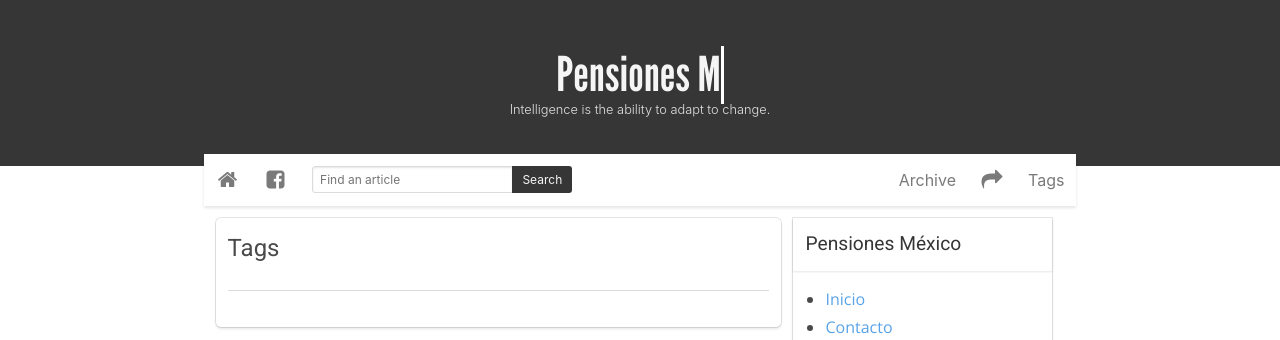
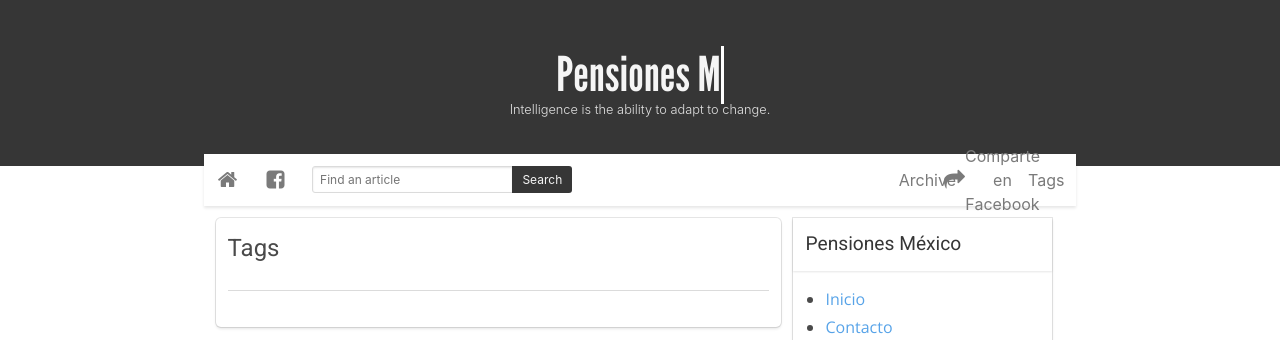
Before and after one commit to PensionesMexico/PensionesMexico.github.io, a Jekyll site: the page built from tags.html, in a window 1280 px wide. Shown: the top 340 px of the page. Built offline with Jekyll 4.4.1, drawn with Linux system fonts in a browser that asks for light colours.

Commit message:
Update default.html

```diff
--- a/_layouts/default.html
+++ b/_layouts/default.html
@@ -58,7 +58,7 @@
         <a href="/archive" class="nav-item">Archive</a>
         <a href="https://www.facebook.com/sharer.php?u=pensionesmexico.github.io" class="nav-item">
           <span class="icon">
-<i class="fa fa-share" aria-hidden="true" title="Github"></i>
+<i class="fa fa-share" aria-hidden="true" title="Github"></i>Comparte en Facebook
           </span>
             </a>
         <a href="/tags" class="nav-item">Tags</a>
```
